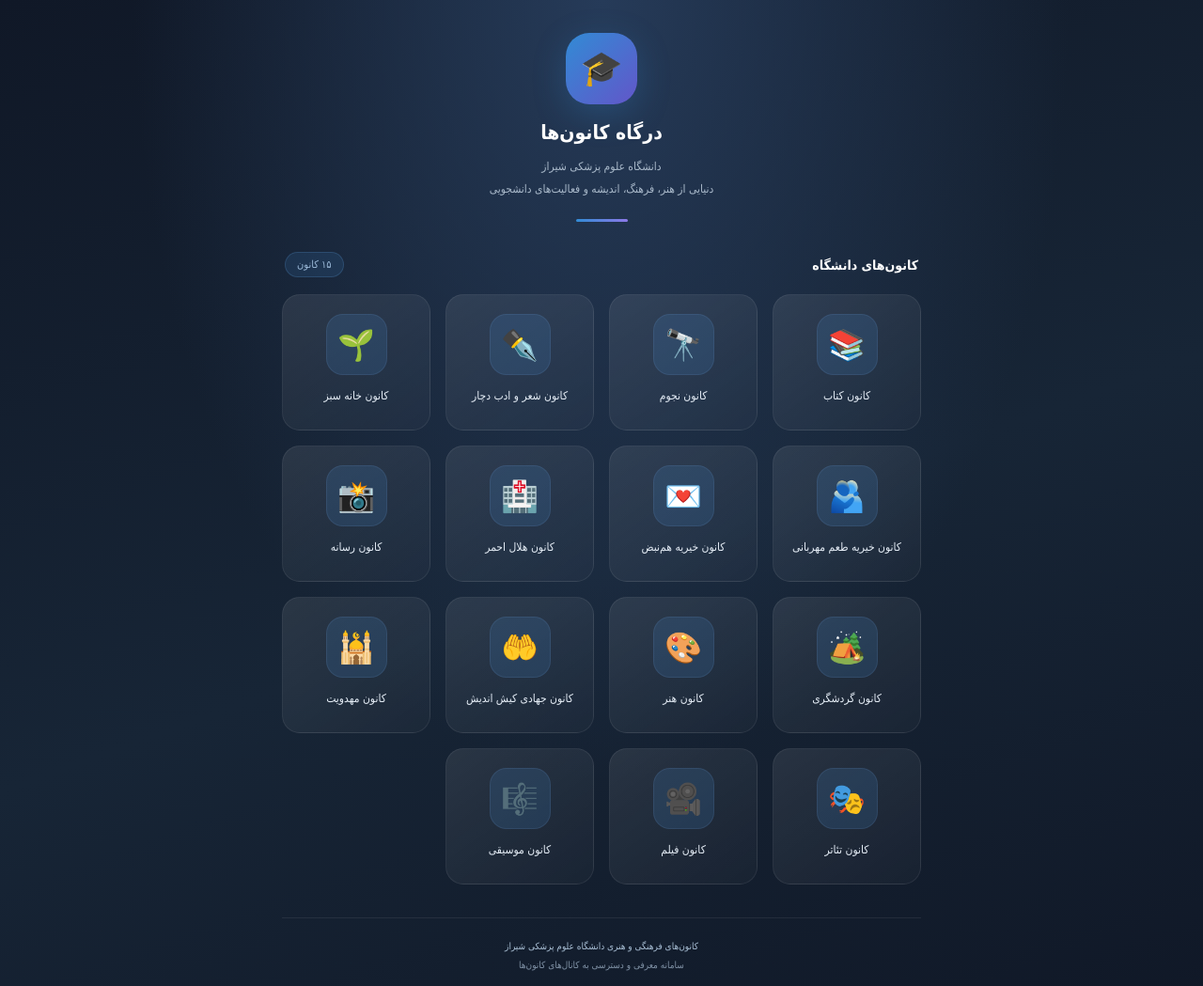
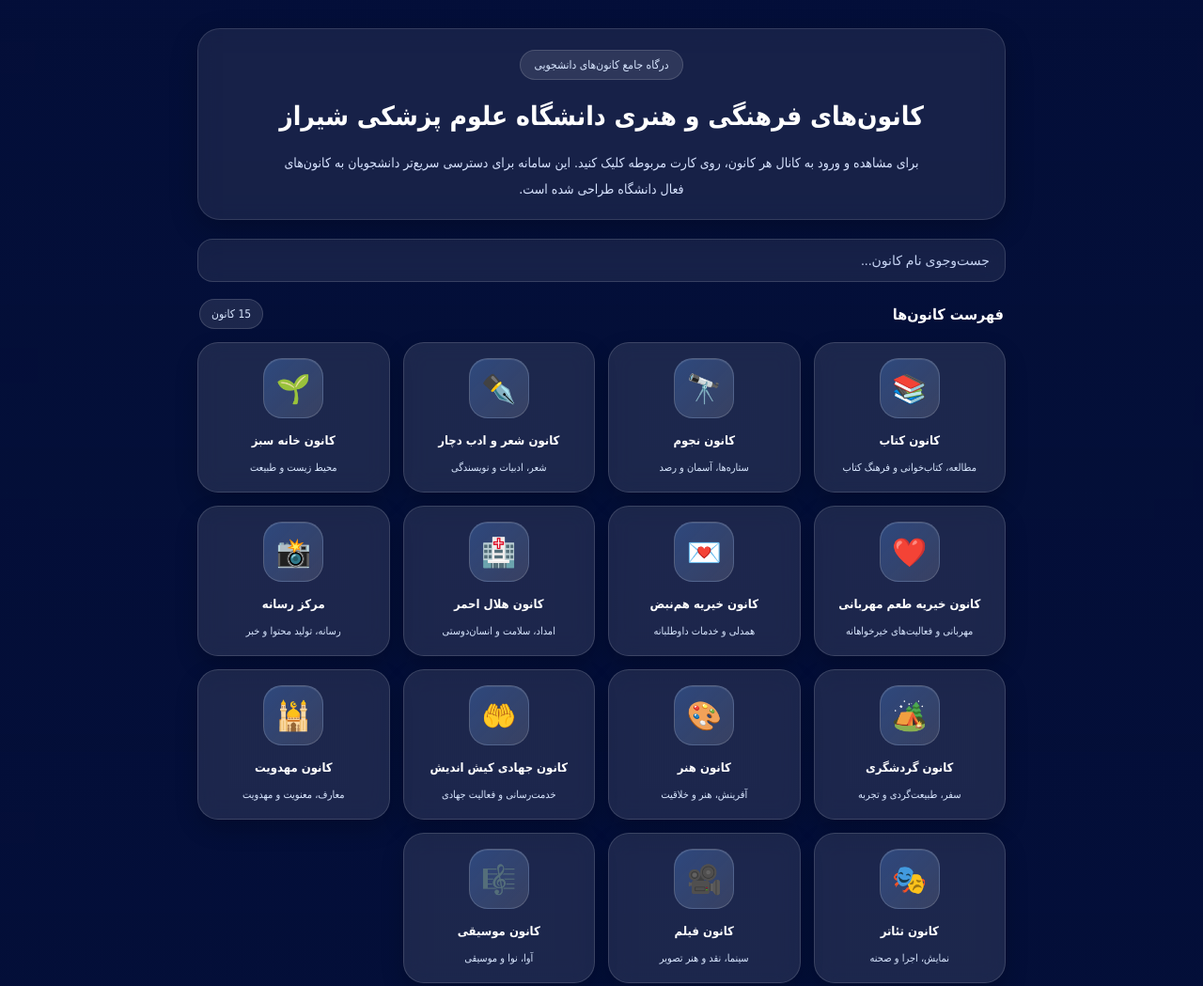
Before and after one commit to ar127001/kanoon_sums-telegram-miniapp, a plain HTML site: page index.html in a window 1280 px wide. Shown: the top 1049 px of the page at 94% size. Drawn offline with Linux system fonts and the light colour scheme.

Commit message:
Update index.html

```diff
--- a/index.html
+++ b/index.html
@@ -2,294 +2,289 @@
 <html lang="fa" dir="rtl">
 
 <head>
-    <meta charset="UTF-8">
-    <meta name="viewport" content="width=device-width, initial-scale=1.0">
-
-    <meta name="theme-color" content="#101827">
-
-    <title>کانون‌های دانشگاه علوم پزشکی شیراز</title>
+    <meta charset="UTF-8" />
+    <meta name="viewport" content="width=device-width, initial-scale=1.0" />
+    <meta name="theme-color" content="#071a52" />
+    <title>کانون‌های فرهنگی و هنری دانشگاه علوم پزشکی شیراز</title>
 
     <script src="https://telegram.org/js/telegram-web-app.js"></script>
 
     <style>
         * {
             box-sizing: border-box;
+        }
+
+        html,
+        body {
             margin: 0;
             padding: 0;
+            min-height: 100%;
+            font-family: Tahoma, sans-serif;
         }
 
         body {
-            min-height: 100vh;
-            padding: 35px 18px 30px;
-            background:
-                radial-gradient(ellipse at 50% 0%, #263b59 0%, transparent 55%),
-                linear-gradient(160deg, #101827, #172536 55%, #101827);
             color: #ffffff;
-            font-family: Tahoma, sans-serif;
-            text-align: center;
+            background-color: #071a52;
+            background-image:
+                linear-gradient(rgba(4, 15, 55, 0.82), rgba(4, 15, 55, 0.9)),
+                url("background.jpg");
+            background-size: cover;
+            background-position: center bottom;
+            background-repeat: no-repeat;
+            background-attachment: fixed;
         }
 
-        .container {
-            max-width: 680px;
-            margin: auto;
+        .page {
+            max-width: 900px;
+            margin: 0 auto;
+            padding: 24px 16px 36px;
         }
 
-        /* Header */
-
-        .header {
-            margin-bottom: 32px;
+        .hero {
+            text-align: center;
+            padding: 22px 18px 18px;
+            margin-bottom: 20px;
+            border: 1px solid rgba(255, 255, 255, 0.12);
+            border-radius: 24px;
+            background: rgba(255, 255, 255, 0.08);
+            backdrop-filter: blur(10px);
+            box-shadow: 0 10px 30px rgba(0, 0, 0, 0.22);
         }
 
-        .header-icon {
-            width: 76px;
-            height: 76px;
-            margin: 0 auto 18px;
-            display: flex;
+        .hero-badge {
+            display: inline-flex;
             align-items: center;
             justify-content: center;
-            border-radius: 25px;
-            background: linear-gradient(135deg, #328bd5, #6256c9);
-            box-shadow: 0 10px 35px rgba(50, 139, 213, 0.25);
-            font-size: 36px;
+            padding: 8px 14px;
+            border-radius: 999px;
+            margin-bottom: 14px;
+            background: rgba(255, 255, 255, 0.10);
+            border: 1px solid rgba(255, 255, 255, 0.14);
+            color: #d9e7ff;
+            font-size: 12px;
         }
 
-        h1 {
-            font-size: 21px;
-            font-weight: 700;
-            margin-bottom: 12px;
+        .hero h1 {
+            margin: 0 0 10px;
+            font-size: 24px;
+            line-height: 1.8;
+            color: #ffffff;
         }
 
-        .subtitle {
-            color: #a9b9ca;
-            font-size: 12px;
+        .hero p {
+            margin: 0 auto;
+            max-width: 700px;
+            color: #d7e3ff;
+            font-size: 13px;
             line-height: 2;
         }
 
-        .header-line {
-            width: 55px;
-            height: 3px;
-            margin: 20px auto 0;
-            border-radius: 10px;
-            background: linear-gradient(90deg, #328bd5, #8c79e8);
+        .toolbar {
+            display: flex;
+            flex-direction: column;
+            gap: 12px;
+            margin: 20px 0 18px;
         }
 
-        /* Section */
+        .search-box {
+            position: relative;
+        }
 
-        .section-title {
+        .search-box input {
+            width: 100%;
+            border: 1px solid rgba(255, 255, 255, 0.14);
+            background: rgba(255, 255, 255, 0.08);
+            color: #ffffff;
+            border-radius: 16px;
+            padding: 14px 16px;
+            font-size: 14px;
+            outline: none;
+            backdrop-filter: blur(10px);
+        }
+
+        .search-box input::placeholder {
+            color: #c6d4f3;
+        }
+
+        .section-head {
             display: flex;
             align-items: center;
             justify-content: space-between;
-            margin-bottom: 18px;
-            padding: 0 3px;
+            gap: 12px;
+            margin-bottom: 14px;
+            padding: 0 2px;
         }
 
-        .section-title h2 {
-            font-size: 14px;
-            font-weight: 600;
+        .section-head h2 {
+            margin: 0;
+            font-size: 16px;
+            color: #ffffff;
         }
 
-        .count {
-            color: #9bb9d8;
-            background: rgba(65, 135, 205, 0.15);
-            border: 1px solid rgba(100, 165, 225, 0.2);
-            border-radius: 20px;
-            padding: 6px 12px;
-            font-size: 11px;
+        .count-badge {
+            white-space: nowrap;
+            font-size: 12px;
+            color: #d9e7ff;
+            padding: 8px 12px;
+            border-radius: 999px;
+            background: rgba(255, 255, 255, 0.10);
+            border: 1px solid rgba(255, 255, 255, 0.14);
         }
-
-        /* Grid */
 
         .grid {
             display: grid;
-            grid-template-columns: repeat(3, minmax(0, 1fr));
-            gap: 13px;
+            grid-template-columns: repeat(2, minmax(0, 1fr));
+            gap: 14px;
         }
 
-        /* Cards */
-
-        .item {
-            min-width: 0;
-            min-height: 132px;
-            padding: 17px 7px 13px;
-            border: 1px solid rgba(255, 255, 255, 0.075);
-            border-radius: 19px;
-            background: linear-gradient(
-                145deg,
-                rgba(255, 255, 255, 0.085),
-                rgba(255, 255, 255, 0.025)
-            );
+        .card {
+            text-decoration: none;
             color: #ffffff;
-            text-decoration: none;
+            border-radius: 22px;
+            padding: 16px 12px 14px;
+            min-height: 148px;
+            background: rgba(255, 255, 255, 0.10);
+            border: 1px solid rgba(255, 255, 255, 0.14);
+            backdrop-filter: blur(12px);
+            box-shadow: 0 10px 24px rgba(0, 0, 0, 0.20);
+            transition: transform 0.2s ease, box-shadow 0.2s ease, border-color 0.2s ease;
             display: flex;
             flex-direction: column;
             align-items: center;
             justify-content: flex-start;
-            gap: 11px;
-            cursor: pointer;
-            transition:
-                transform 0.2s ease,
-                background 0.2s ease,
-                border-color 0.2s ease,
-                box-shadow 0.2s ease;
+            text-align: center;
             -webkit-tap-highlight-color: transparent;
         }
 
-        .item:hover {
-            transform: translateY(-5px);
-            background: rgba(58, 126, 190, 0.17);
-            border-color: rgba(100, 170, 235, 0.4);
-            box-shadow: 0 10px 25px rgba(0, 0, 0, 0.15);
+        .card:hover {
+            transform: translateY(-4px);
+            box-shadow: 0 14px 28px rgba(0, 0, 0, 0.25);
+            border-color: rgba(255, 255, 255, 0.24);
         }
 
-        .item:active {
-            transform: scale(0.96);
+        .card:active {
+            transform: scale(0.98);
         }
 
-        .icon {
-            width: 59px;
-            height: 59px;
-            border-radius: 18px;
+        .icon-wrap {
+            width: 64px;
+            height: 64px;
+            border-radius: 20px;
+            margin-bottom: 12px;
             display: flex;
             align-items: center;
             justify-content: center;
-            font-size: 29px;
-            background: rgba(70, 140, 210, 0.17);
-            border: 1px solid rgba(120, 175, 230, 0.12);
+            font-size: 30px;
+            background: linear-gradient(135deg, rgba(91, 160, 255, 0.28), rgba(255, 255, 255, 0.12));
+            border: 1px solid rgba(255, 255, 255, 0.16);
+            box-shadow: inset 0 1px 0 rgba(255, 255, 255, 0.10);
         }
 
-        .item p {
-            font-size: 11px;
+        .card-title {
+            font-size: 13px;
             line-height: 1.9;
-            font-weight: 500;
-            color: #e5edf6;
-            overflow-wrap: anywhere;
+            font-weight: 700;
+            color: #ffffff;
+            margin-bottom: 6px;
         }
 
-        /* Footer */
+        .card-sub {
+            font-size: 11px;
+            line-height: 1.8;
+            color: #d9e7ff;
+        }
 
-        .footer {
-            margin-top: 35px;
-            padding-top: 20px;
-            border-top: 1px solid rgba(255, 255, 255, 0.07);
-            color: #7f91a5;
-            font-size: 10px;
+        .empty-state {
+            display: none;
+            text-align: center;
+            padding: 28px 16px;
+            margin-top: 10px;
+            border-radius: 20px;
+            background: rgba(255, 255, 255, 0.08);
+            border: 1px solid rgba(255, 255, 255, 0.12);
+            color: #d7e3ff;
             line-height: 2;
         }
 
-        .footer strong {
-            color: #a9bfd5;
-            font-weight: 500;
+        .footer {
+            margin-top: 24px;
+            text-align: center;
+            font-size: 11px;
+            line-height: 2;
+            color: #cbd8f2;
+            padding: 18px 12px 0;
         }
 
-        /* Responsive */
+        .footer strong {
+            color: #ffffff;
+        }
 
-        @media (min-width: 550px) {
+        @media (min-width: 700px) {
+            .page {
+                padding: 30px 20px 40px;
+            }
+
+            .hero h1 {
+                font-size: 28px;
+            }
+
+            .hero p {
+                font-size: 14px;
+            }
+
             .grid {
                 grid-template-columns: repeat(4, minmax(0, 1fr));
-                gap: 16px;
             }
 
-            .item {
-                min-height: 145px;
-                padding-top: 20px;
-            }
-
-            .icon {
-                width: 65px;
-                height: 65px;
-                font-size: 32px;
-            }
-
-            .item p {
-                font-size: 12px;
+            .card {
+                min-height: 160px;
             }
         }
-
-        @media (max-width: 340px) {
-            .grid {
-                gap: 9px;
-            }
-
-            .item {
-                min-height: 120px;
-                padding-left: 4px;
-                padding-right: 4px;
-            }
-
-            .icon {
-                width: 53px;
-                height: 53px;
-                font-size: 26px;
-            }
-
-            .item p {
-                font-size: 10px;
-            }
-        }
-
     </style>
 </head>
 
 <body>
+    <div class="page">
 
-    <div class="container">
-
-        <!-- Header -->
-
-        <header class="header">
-
-            <div class="header-icon">🎓</div>
-
-            <h1>درگاه کانون‌ها</h1>
-
-            <div class="subtitle">
-                دانشگاه علوم پزشکی شیراز
-                <br>
-                دنیایی از هنر، فرهنگ، اندیشه و فعالیت‌های دانشجویی
-            </div>
-
-            <div class="header-line"></div>
-
+        <header class="hero">
+            <div class="hero-badge">درگاه جامع کانون‌های دانشجویی</div>
+            <h1>کانون‌های فرهنگی و هنری دانشگاه علوم پزشکی شیراز</h1>
+            <p>
+                برای مشاهده و ورود به کانال هر کانون، روی کارت مربوطه کلیک کنید.
+                این سامانه برای دسترسی سریع‌تر دانشجویان به کانون‌های فعال دانشگاه طراحی شده است.
+            </p>
         </header>
 
-
-        <!-- Channels Section -->
-
-        <section>
-
-            <div class="section-title">
-
-                <h2>کانون‌های دانشگاه</h2>
-
-                <span class="count">۱۵ کانون</span>
-
+        <section class="toolbar">
+            <div class="search-box">
+                <input
+                    type="text"
+                    id="searchInput"
+                    placeholder="جست‌وجوی نام کانون..."
+                    aria-label="جست‌وجوی کانون"
+                />
             </div>
-
-
-            <div class="grid" id="channels"></div>
-
         </section>
 
+        <div class="section-head">
+            <h2>فهرست کانون‌ها</h2>
+            <div class="count-badge" id="countBadge">۱۵ کانون</div>
+        </div>
 
-        <!-- Footer -->
+        <main class="grid" id="channels"></main>
+
+        <div class="empty-state" id="emptyState">
+            نتیجه‌ای برای جست‌وجوی شما پیدا نشد.
+        </div>
 
         <footer class="footer">
-
-            <strong>کانون‌های فرهنگی و هنری دانشگاه علوم پزشکی شیراز</strong>
-
-            <br>
-
-            سامانه معرفی و دسترسی به کانال‌های کانون‌ها
-
+            <strong>دانشگاه علوم پزشکی شیراز</strong>
+            <br />
+            سامانه معرفی کانون‌های فرهنگی و هنری
         </footer>
-
     </div>
 
-
     <script>
-
-        // Telegram Web App initialization
-
         const tg = window.Telegram?.WebApp;
 
         if (tg) {
@@ -297,146 +292,159 @@
             tg.expand();
         }
 
-
-        // University cultural and student associations
-
         const channels = [
-
             {
                 name: "کانون کتاب",
                 icon: "📚",
-                url: "https://t.me/sumsketab"
+                url: "https://t.me/sumsketab",
+                sub: "مطالعه، کتاب‌خوانی و فرهنگ کتاب"
             },
-
             {
                 name: "کانون نجوم",
                 icon: "🔭",
-                url: "https://t.me/Sums_Astronomy"
+                url: "https://t.me/Sums_Astronomy",
+                sub: "ستاره‌ها، آسمان و رصد"
             },
-
             {
                 name: "کانون شعر و ادب دچار",
                 icon: "✒️",
-                url: "https://t.me/dochar_sums"
+                url: "https://t.me/dochar_sums",
+                sub: "شعر، ادبیات و نویسندگی"
             },
-
             {
                 name: "کانون خانه سبز",
                 icon: "🌱",
-                url: "https://t.me/Sums_Green_House"
+                url: "https://t.me/Sums_Green_House",
+                sub: "محیط زیست و طبیعت"
             },
-
             {
                 name: "کانون خیریه طعم مهربانی",
-                icon: "🫂",
-                url: "https://t.me/taamemehr_sums"
+                icon: "❤️",
+                url: "https://t.me/taamemehr_sums",
+                sub: "مهربانی و فعالیت‌های خیرخواهانه"
             },
-
             {
                 name: "کانون خیریه هم‌نبض",
                 icon: "💌",
-                url: "https://t.me/hamn_abzz"
+                url: "https://t.me/hamn_abzz",
+                sub: "همدلی و خدمات داوطلبانه"
             },
-
             {
                 name: "کانون هلال احمر",
                 icon: "🏥",
-                url: "https://t.me/sumshelal"
+                url: "https://t.me/sumshelal",
+                sub: "امداد، سلامت و انسان‌دوستی"
             },
-
             {
-                name: "کانون رسانه",
+                name: "مرکز رسانه",
                 icon: "📸",
-                url: "https://t.me/MediaCenter_sums"
+                url: "https://t.me/MediaCenter_sums",
+                sub: "رسانه، تولید محتوا و خبر"
             },
-
             {
                 name: "کانون گردشگری",
                 icon: "🏕️",
-                url: "https://t.me/gardeshgari_sums"
+                url: "https://t.me/gardeshgari_sums",
+                sub: "سفر، طبیعت‌گردی و تجربه"
             },
-
             {
                 name: "کانون هنر",
                 icon: "🎨",
-                url: "https://t.me/kanoonhonar_sums"
+                url: "https://t.me/kanoonhonar_sums",
+                sub: "آفرینش، هنر و خلاقیت"
             },
-
             {
                 name: "کانون جهادی کیش اندیش",
                 icon: "🤲",
-                url: "https://t.me/Kishandish_sums"
+                url: "https://t.me/Kishandish_sums",
+                sub: "خدمت‌رسانی و فعالیت جهادی"
             },
-
             {
                 name: "کانون مهدویت",
                 icon: "🕌",
-                url: "https://t.me/tanha_nisti313"
+                url: "https://t.me/tanha_nisti313",
+                sub: "معارف، معنویت و مهدویت"
             },
-
             {
                 name: "کانون تئاتر",
                 icon: "🎭",
-                url: "https://t.me/kanoon_theatre"
+                url: "https://t.me/kanoon_theatre",
+                sub: "نمایش، اجرا و صحنه"
             },
-
             {
                 name: "کانون فیلم",
                 icon: "🎥",
-                url: "https://t.me/AnjomanFilmCh"
+                url: "https://t.me/AnjomanFilmCh",
+                sub: "سینما، نقد و هنر تصویر"
             },
-
             {
                 name: "کانون موسیقی",
                 icon: "🎼",
-                url: "https://t.me/music_sums"
+                url: "https://t.me/music_sums",
+                sub: "آوا، نوا و موسیقی"
             }
-
         ];
 
+        const container = document.getElementById("channels");
+        const searchInput = document.getElementById("searchInput");
+        const countBadge = document.getElementById("countBadge");
+        const emptyState = document.getElementById("emptyState");
 
-        // Render channels
+        function openLink(url, event) {
+            if (tg) {
+                event.preventDefault();
+                tg.openTelegramLink(url);
+            }
+        }
 
-        const container = document.getElementById("channels");
+        function renderChannels(list) {
+            container.innerHTML = "";
 
-        channels.forEach(channel => {
+            list.forEach(channel => {
+                const card = document.createElement("a");
+                card.className = "card";
+                card.href = channel.url;
+                card.target = "_blank";
+                card.rel = "noopener noreferrer";
 
-            const item = document.createElement("a");
+                card.addEventListener("click", function (event) {
+                    openLink(channel.url, event);
+                });
 
-            item.className = "item";
-            item.href = channel.url;
-            item.setAttribute("aria-label", channel.name);
+                card.innerHTML = `
+                    <div class="icon-wrap">${channel.icon}</div>
+                    <div class="card-title">${channel.name}</div>
+                    <div class="card-sub">${channel.sub}</div>
+                `;
 
-            const icon = document.createElement("div");
-
-            icon.className = "icon";
-            icon.textContent = channel.icon;
-
-            const name = document.createElement("p");
-
-            name.textContent = channel.name;
-
-            item.appendChild(icon);
-            item.appendChild(name);
-
-
-            // Open Telegram channel
-
-            item.addEventListener("click", function(event) {
-
-                if (tg) {
-                    event.preventDefault();
-                    tg.openTelegramLink(channel.url);
-                }
-
+                container.appendChild(card);
             });
 
-            container.appendChild(item);
+            countBadge.textContent = `${list.length} کانون`;
+            emptyState.style.display = list.length ? "none" : "block";
+        }
 
+        function normalizeText(text) {
+            return text
+                .replace(/ي/g, "ی")
+                .replace(/ك/g, "ک")
+                .trim()
+                .toLowerCase();
+        }
+
+        searchInput.addEventListener("input", function () {
+            const value = normalizeText(searchInput.value);
+
+            const filtered = channels.filter(channel => {
+                return normalizeText(channel.name).includes(value) ||
+                       normalizeText(channel.sub).includes(value);
+            });
+
+            renderChannels(filtered);
         });
 
+        renderChannels(channels);
     </script>
-
 </body>
 
 </html>
```
